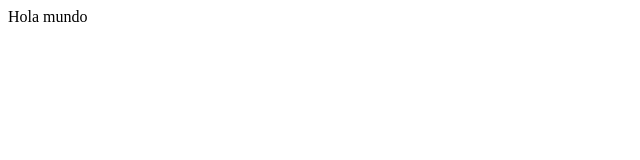
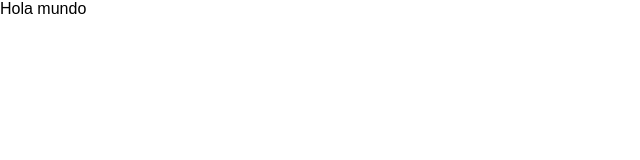
Before and after one commit to jyunakaike/vueCashFlowMobile, a Vue app: page / in a window 1280 px wide. Shown: the top 160 px of the page, without its empty margins (0-640 px from the left). Built offline with nearby package versions, Linux system fonts and the light colour scheme.

Commit message:
feat:SplashScreen , async component

```diff
--- a/src/App.vue
+++ b/src/App.vue
@@ -1,13 +1,31 @@
 <template>
-  <Home></Home>
+  <Suspense>
+    <template #default>
+      <Home />
+    </template>
+    <template #fallback>
+      <SplashScreen />
+    </template>
+
+  </Suspense>
+  <!-- <SplashScreen / > -->
+  <!-- <Home /> -->
 </template>
 
 <script>
-import Home from "@/components/Home.vue"
+import SplashScreen from "./components/SplashScreen.vue";
+import { defineAsyncComponent } from "vue";
 
 export default {
   components: {
-    Home,
+    SplashScreen,
+    Home: defineAsyncComponent(() =>
+      new Promise((resolve) => {
+        setTimeout(() => {
+          resolve(import("./components/Home.vue"))
+        }, 2500)
+      })
+    )
   }
 
 }
@@ -15,4 +33,16 @@ export default {
 </script>
 
 <style>
+html,
+body,
+.app {
+  min-height: 100vh;
+  margin: 0;
+  font-family: Arial, Helvetica, sans-serif;
+}
+
+* {
+  --brand-green: #04b500;
+  --brand-blue: #0689b0;
+}
 </style>
--- a/src/components/SplashScreen.vue
+++ b/src/components/SplashScreen.vue
@@ -1,6 +1,9 @@
 <template>
     <div class="splashscreen">
-        <img src="@/assets/cashflow-icon.svg" alt="Logo">
+        <img
+            src="@/assets/cashflow-icon.svg"
+            alt="Logo"
+        >
         <h1><span>Cash</span>Flow</h1>
     </div>
 </template>
```
